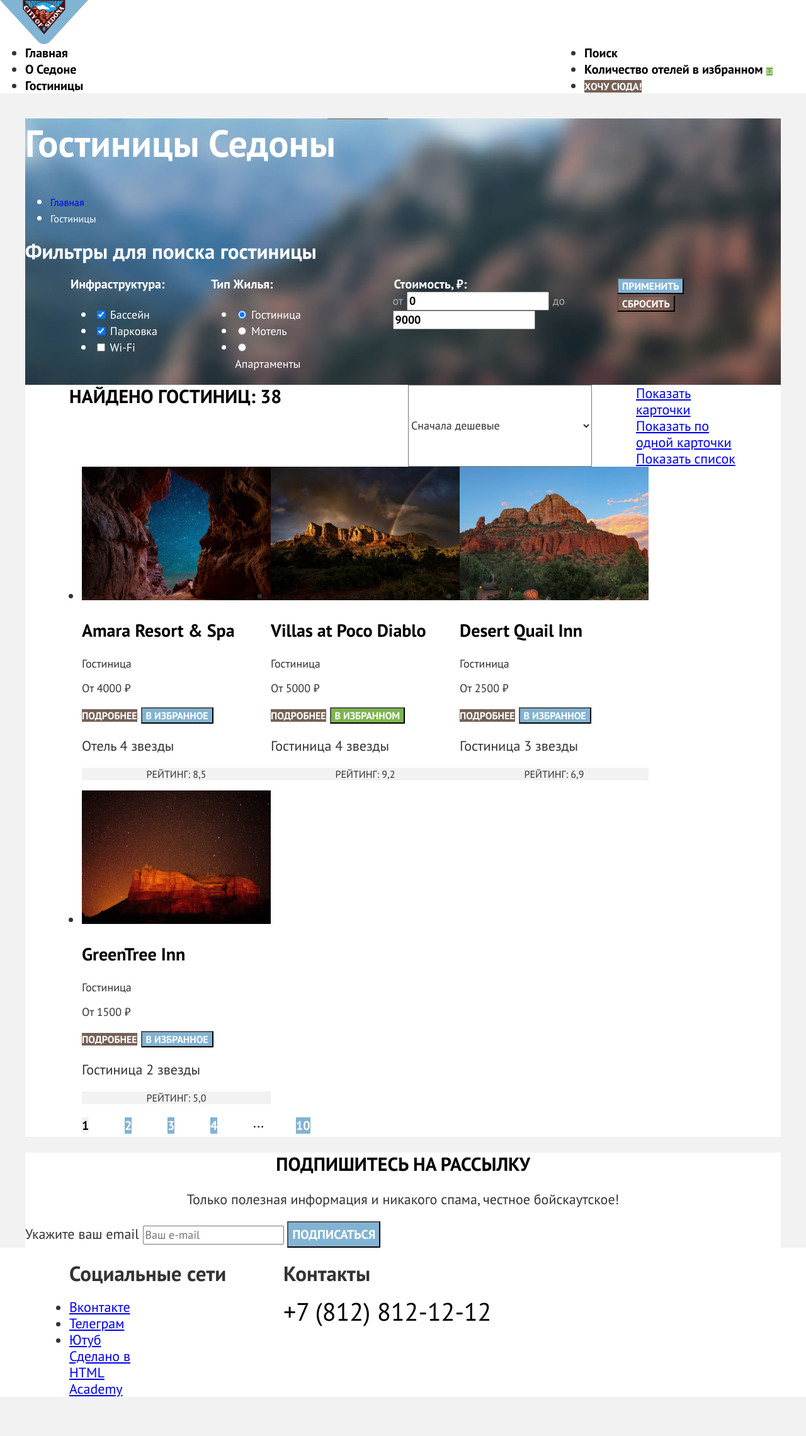
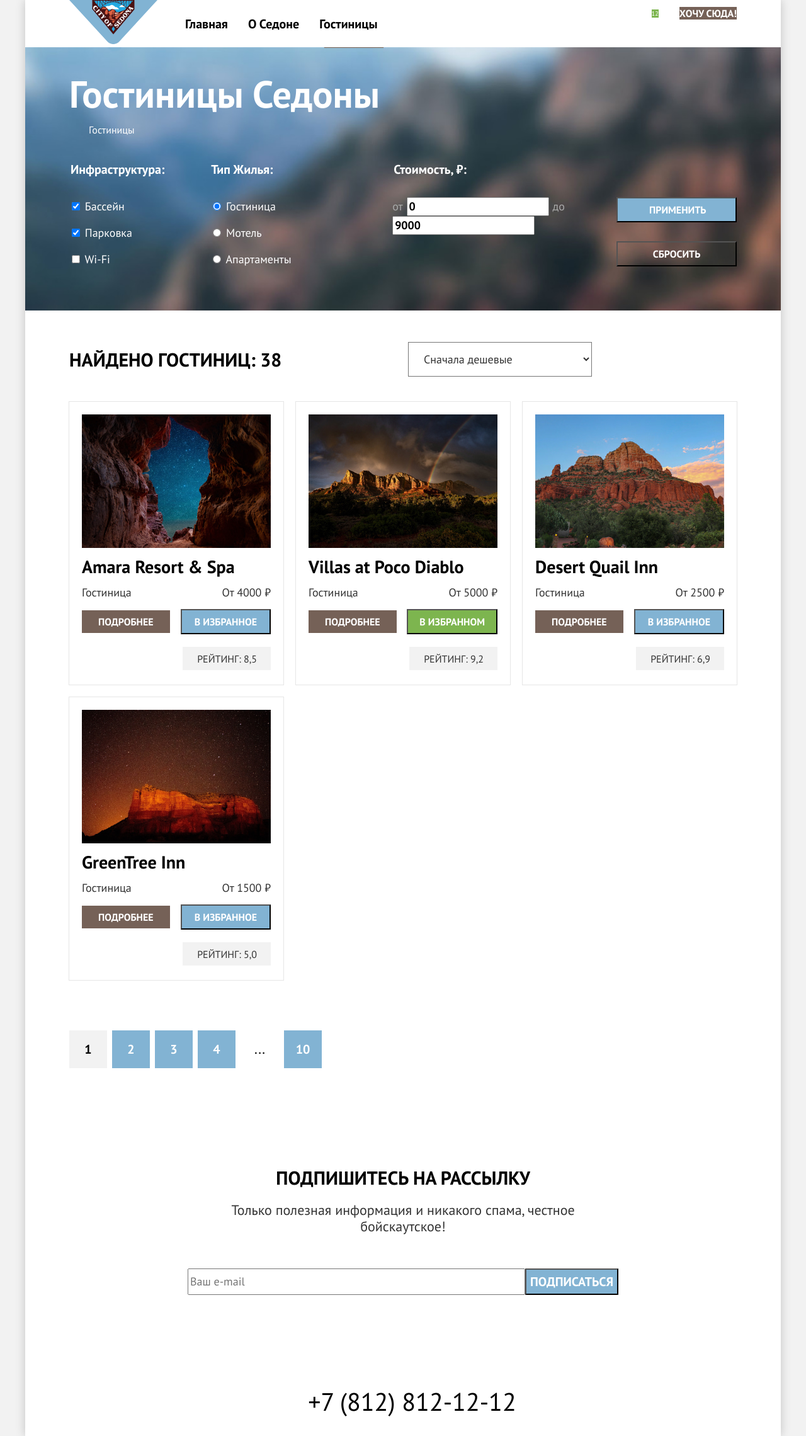
Before and after one commit to htmlacademy-htmlcss/2488447-sedona-2, a plain HTML site: page catalog.html in a window 1280 px wide. Shown: the whole page at 63% size. Before the commit the page ends 2219 px from the top, so only its background shows below. Drawn offline with Linux system fonts and the light colour scheme.

Commit message:
Добавляет флексы для всех микросеток

```diff
--- a/catalog.html
+++ b/catalog.html
@@ -6,14 +6,15 @@
     <link rel="stylesheet" href="styles/styles.css">
   </head>
   <body>
+    <div class="page-wrapper">
       <header class="page-header" data-test="header">
         <a class="logo" href="index.html" aria-current="page">
-        <img class="logo-image" src="images/logo.svg" width="140" height="70" alt="Логотип сайта Седона">
+          <img class="logo-image" src="images/logo.svg" width="140" height="70" alt="Логотип сайта Седона.">
         </a>
         <nav class="navigation">
           <ul class="navigation-list">
             <li class="navigation-item">
-            <a class="navigation-link navigation-link-current" href="index.html" aria-current="page">Главная</a>
+              <a class="navigation-link" href="index.html" aria-current="page">Главная</a>
             </li>
             <li class="navigation-item">
               <a class="navigation-link" href="#">О Седоне</a>
@@ -25,14 +26,12 @@
           <ul class="navigation-user">
             <li class="navigation-user-item">
               <a class="navigation-user-link search-link" href="#">
-              <span class="visually-hidden">
-                Поиск
-              </span>
+                <span class="visually-hidden">Поиск.</span>
               </a>
             </li>
             <li class="navigation-user-item">
               <a class="navigation-user-link" href="#">
-              <span class="visually-hidden">Количество отелей в избранном</span>
+                <span class="visually-hidden">Количество отелей в избранном.</span>
                 <span class="number-likes">12</span>
               </a>
             </li>
@@ -42,14 +41,13 @@
           </ul>
         </nav>
       </header>
-    <main class="main-inner" data-test="main">
-      <div class="page-container">
+      <main class="main-container" data-test="main">
         <div class="filter" data-test="filter">
             <h1 class="catalog-inner-title">Гостиницы Седоны</h1>
             <ul class="breadcrumbs">
               <li class="breadcrumbs-item">
                 <a class="breadcrumbs-link" href="index.html">
-                <span class="visually-hidden">Главная</span>
+                  <span class="visually-hidden">Главная.</span>
                 </a>
               </li>
               <li class="breadcrumbs-item">
@@ -57,7 +55,7 @@
               </li>
             </ul>
           <section class="hotel-filters">
-            <h2 class="visually-hidden">Фильтры для поиска гостиницы</h2>
+            <h2 class="visually-hidden">Фильтры для поиска гостиницы.</h2>
             <form class="filter-form" action="https://echo.htmlacademy.ru" method="get">
                 <fieldset class="filter-group filter-infrastructure">
                   <legend class="filter-title">Инфраструктура:</legend>
@@ -129,80 +127,104 @@
             </select>
             <div class="catalog-format">
               <a class="button-format button-format-active" href="#">
-                <span class="visually-hidden">Показать карточки</span>
+                <span class="visually-hidden">Показать карточки.</span>
               </a>
               <a class="button-format" href="#">
-                <span class="visually-hidden">Показать по одной карточки</span>
+                <span class="visually-hidden">Показать по одной карточки.</span>
               </a>
               <a class="button-format" href="#">
-                <span class="visually-hidden">Показать список</span>
+                <span class="visually-hidden">Показать список.</span>
               </a>
             </div>
           </div>
           <ul class="catalog-list">
             <li class="catalog-item">
               <a class="catalog-card-link" href="#" tabindex="-1">
-                <img class="catalog-card-img" src="images/hotel-amara-resort-spa.jpg" width="300" height="212" alt="Горное ущелье с видом на звёздное небо">
+                <img class="catalog-card-img" src="images/hotel-amara-resort-spa.jpg" width="300" height="212" alt="Горное ущелье с видом на звёздное небо.">
               </a>
               <a class="catalog-card-link" href="#" tabindex="-1">
                 <h3 class="catalog-card-title">Amara Resort & Spa</h3>
               </a>
+              <div class="catalog-price-container">
                 <p class="catalog-card-name">Гостиница</p>
                 <p class="catalog-card-price">От 4000 ₽</p>
+              </div>
+              <div class="catalog-button-container">
                 <a class="button secondary-button" href="#">Подробнее</a>
                 <button class="button primary-button" type="button">В избранное</button>
+              </div>
+              <div class="catalog-rating-container">
                 <p class="star-four stars">
-                <span class="visually-hidden">Отель 4 звезды</span>
+                  <span class="visually-hidden">Гостиница 4 звезды.</span>
                 </p>
                 <p class="rating-card">Рейтинг: 8,5</p>
+              </div>
             </li>
             <li class="catalog-item">
               <a class="catalog-card-link" href="#" tabindex="-1">
-                <img class="catalog-card-img" src="images/hotel-villas-at-poco-diablo.jpg" width="300" height="212" alt="Горы на фоне пасмурного неба с радугой">
+                <img class="catalog-card-img" src="images/hotel-villas-at-poco-diablo.jpg" width="300" height="212" alt="Горы на фоне пасмурного неба с радугой.">
               </a>
               <a class="catalog-card-link" href="#" tabindex="-1">
                 <h3 class="catalog-card-title">Villas at Poco Diablo</h3>
               </a>
+              <div class="catalog-price-container">
                 <p class="catalog-card-name">Гостиница</p>
                 <p class="catalog-card-price">От 5000 ₽</p>
+              </div>
+              <div class="catalog-button-container">
                 <a class="button secondary-button" href="#">Подробнее</a>
                 <button class="button like-card-in-favorites" type="button">В избранном</button>
+              </div>
+              <div class="catalog-rating-container">
                 <p class="star-four stars">
-                <span class="visually-hidden">Гостиница 4 звезды</span>
+                  <span class="visually-hidden">Гостиница 4 звезды.</span>
                 </p>
                 <p class="rating-card">Рейтинг: 9,2</p>
+              </div>
             </li>
             <li class="catalog-item">
               <a class="catalog-card-link" href="#" tabindex="-1">
-                <img class="catalog-card-img" src="images/hotel-desert-quail-inn.jpg" width="300" height="212" alt="Гора в окружении деревьев">
+                <img class="catalog-card-img" src="images/hotel-desert-quail-inn.jpg" width="300" height="212" alt="Гора в окружении деревьев.">
               </a>
               <a class="catalog-card-link" href="#" tabindex="-1">
                 <h3 class="catalog-card-title">Desert Quail Inn</h3>
               </a>
+              <div class="catalog-price-container">
                 <p class="catalog-card-name">Гостиница</p>
                 <p class="catalog-card-price">От 2500 ₽</p>
+              </div>
+              <div class="catalog-button-container">
                 <a class="button secondary-button" href="#">Подробнее</a>
                 <button class="button primary-button" type="button">В избранное</button>
+              </div>
+              <div class="catalog-rating-container">
                 <p class="star-three stars">
-                <span class="visually-hidden">Гостиница 3 звезды</span>
+                  <span class="visually-hidden">Гостиница 3 звезды.</span>
                 </p>
                 <p class="rating-card">Рейтинг: 6,9</p>
+              </div>
             </li>
             <li class="catalog-item">
               <a class="catalog-card-link" href="#" tabindex="-1">
-                <img class="catalog-card-img" src="images/hotel-greentree-inn.jpg" width="300" height="212" alt="Гора на фоне звёздного неба">
+                <img class="catalog-card-img" src="images/hotel-greentree-inn.jpg" width="300" height="212" alt="Гора на фоне звёздного неба.">
               </a>
               <a class="catalog-card-link" href="#" tabindex="-1">
                 <h3 class="catalog-card-title">GreenTree Inn</h3>
               </a>
+              <div class="catalog-price-container">
                 <p class="catalog-card-name">Гостиница</p>
                 <p class="catalog-card-price">От 1500 ₽</p>
+              </div>
+              <div class="catalog-button-container">
                 <a class="button secondary-button" href="#">Подробнее</a>
                 <button class="button primary-button" type="button">В избранное</button>
+              </div>
+              <div class="catalog-rating-container">
                 <p class="star-two stars">
-                <span class="visually-hidden">Гостиница 2 звезды</span>
+                  <span class="visually-hidden">Гостиница 2 звезды.</span>
                 </p>
                 <p class="rating-card">Рейтинг: 5,0</p>
+              </div>
             </li>
           </ul>
           <ul class="pagination-list">
@@ -230,43 +252,43 @@
           <h2 class="title">Подпишитесь на рассылку</h2>
           <p class="subtitle">Только полезная информация и никакого спама, честное бойскаутское!</p>
           <form class="subscribe-form" action="https://echo.htmlacademy.ru" method="post">
-            <label class="visually-hidden" for="email-id">Укажите ваш email</label>
+            <label class="visually-hidden" for="email-id">Укажите ваш email.</label>
             <input class="form-e-mail" type="text" placeholder="Ваш e-mail" name="email" id="email-id">
             <button class="button-big primary-button" type="submit">Подписаться</button>
           </form>
         </section>
-      </div>
       </main>
       <footer class="page-footer" data-test="footer">
         <div class="page-footer-container">
           <section class="social">
-          <h2 class="visually-hidden">Социальные сети</h2>
+            <h2 class="visually-hidden">Социальные сети.</h2>
             <ul class="contacts-list">
               <li class="contacts-item">
                 <a class="contacts-logo" href="https://vk.com/htmlacademy">
-                <span class="visually-hidden">Вконтакте</span>
+                  <span class="visually-hidden">Вконтакте.</span>
                 </a>
               </li>
               <li class="contacts-item">
                 <a class="contacts-logo" href="https://t.me/htmlacademy">
-                <span class="visually-hidden">Телеграм</span>
+                  <span class="visually-hidden">Телеграм.</span>
                 </a>
               </li>
               <li class="contacts-item">
                 <a class="contacts-logo" href="https://www.youtube.com/user/htmlacademyru">
-                <span class="visually-hidden">Ютуб</span>
+                  <span class="visually-hidden">Ютуб.</span>
                 </a>
               </li>
             </ul>
           </section>
           <section class="contacts">
-          <h2 class="visually-hidden">Контакты</h2>
+            <h2 class="visually-hidden">Контакты.</h2>
             <a class="contacts-telephone" href="tel:+78128121212">+7 (812) 812-12-12</a>
           </section>
           <a class="developer-logo" href="https://htmlacademy.ru/">
-          <span class="visually-hidden">Сделано в HTML Academy</span>
+            <span class="visually-hidden" lang="en">Сделано в HTML Academy.</span>
           </a>
         </div>
       </footer>
+    </div>
     </body>
     </html>
--- a/styles/styles.css
+++ b/styles/styles.css
@@ -20,9 +20,6 @@ html {
 
 body {
   margin: 0;
-  display: flex;
-  flex-direction: column;
-  min-height: 100%;
   font-family: "PT Sans", sans-serif;
   font-size: 22px;
   line-height: 26px;
@@ -31,49 +28,83 @@ body {
   background-color: #F2F2F2;
 }
 
-.page-header {
+.page-wrapper {
+  display: flex;
+  flex-direction: column;
+  width: 1200px;
+  margin: 0 auto;
+  min-height: 100vh;
   background-color: #FFFFFF;
+  box-shadow: 0 0 15px rgba(0, 0, 0, 0.2);
 }
 
-.logo-image {
+.main-container {
+  flex-grow: 1;
+}
+
+.visually-hidden {
+  position: fixed;
+  transform: scale(0);
+}
+
+.page-header {
+  display: flex;
+  width: 100%;
+  padding: 0 70px;
+  justify-content: space-between;
+  box-sizing: border-box;
+  margin: 0;
+}
+
+.logo {
   display: block;
 }
 
+
 .navigation {
+  width: 892px;
   display: flex;
-  width: 1200px;
-  margin: 0 auto;
-  flex-wrap: wrap;
+  justify-content: space-between;
+  align-items: center;
 }
 
 .navigation-list {
-  width: 464px;
+  display: flex;
+  flex-wrap: wrap;
+  max-width: 464px;
   margin: 0;
   padding: 0;
-  margin-right: auto;
+  list-style-type: none;
 }
 
 .navigation-user {
-  width: 312px;
+  display: flex;
+  flex-wrap: wrap;
+  max-width: 312px;
   margin: 0;
   padding: 0;
-  flex-wrap: wrap;
+  list-style-type: none;
 }
 
 .navigation-link {
+  padding: 20px 16px;
   font-size: 20px;
   line-height: 24px;
   font-weight: 700;
   color: #000000;
   text-decoration: none;
+  display: block;
 }
 
 .navigation-user-link {
+  min-width: 44px;
+  min-height: 64px;
   font-size: 20px;
   line-height: 24px;
   font-weight: 700;
   color: #000000;
   text-decoration: none;
+  display: block;
 }
 
 .number-likes {
@@ -104,29 +135,21 @@ body {
   background-color: #82B3D3;
 }
 
-.main-container {
-  flex-grow: 1;
-}
-
-.page-container {
-  width: 1200px;
-  margin: 0 auto;
-}
-
 .welcome {
+  display: flex;
+  flex-direction: column;
+  justify-content: center;
+  align-items: center;
   background-image: url(../images/welcome-background.jpg);
   background-size: cover;
   background-repeat: no-repeat;
   background-color: #D4E5EF;
+  min-height: 485px;
+  width: 100%;
 }
 
 .welcome-image {
   display: block;
-  margin: 0 auto;
-}
-
-.advantages {
-  background-color: #FFFFFF;
 }
 
 .title {
@@ -136,16 +159,37 @@ body {
   color: #000000;
   text-align: center;
   text-transform: uppercase;
+  margin: 0;
+  max-width: 620px;
 }
 
 .subtitle {
   text-align: center;
 }
 
+.advantages .title {
+  margin: 69px auto 25px auto;
+}
+
+.advantages .subtitle {
+  margin: 0 auto 90px auto;
+}
+
 .advantages-list {
+  display: flex;
+  flex-wrap: wrap;
+  width: 100%;
   margin: 0;
   padding: 0;
+  list-style-type: none;
+}
 
+.advantages-item:nth-child(even) {
+  background-color: #F0F6FA;
+}
+
+.advantages-item:nth-child(odd) {
+  background-color: #E6F0F6;
 }
 
 .subject {
@@ -163,37 +207,70 @@ body {
   text-align: center;
 }
 
+.advantages-item-dark {
+  color: #FFFFFF;
+  background-color: #82B3D3;
+  display: flex;
+  padding: 0;
+  margin: 0;
+  width: 100%;
+}
+
+.advantages-container {
+  display: flex;
+  flex-direction: column;
+  padding: 102px 85px;
+  width: 400px;
+}
+
+.advantages-item {
+  display: flex;
+  flex-direction: column;
+  width: 400px;
+  padding: 112px 85px;
+  box-sizing: border-box;
+}
+
 .advantages-subject-light {
   color: #FFFFFF;
+  padding: 0;
+  margin: 0 0 62px 0;
 }
 
-.advantages-text-light {
-  color: #FFFFFF;
+.advantages-item-dark .text {
+  padding: 0;
+  margin: 0;
 }
 
-.advantages-item-dark {
-  background-color: #82B3D3;
+.advantages-item .subject{
+  padding: 0;
+  margin: 0 0 62px 0;
 }
 
-.advantages-item-light {
-  background-color: #F0F6FA;
-
+.advantages-item .text {
+  padding: 0;
+  margin: 0;
 }
 
-.advantages-item-medium {
-  background-color: #E6F0F6;
+.advantages-image {
+  display: block;
+  margin: auto;
 }
 
-.services {
-  background-color: #FFFFFF;
+.advantages-image-left {
+  order: -1;
+}
+
+.services .title {
+  margin: 64px auto 20px auto;
+}
+
+.services .subtitle {
+  margin: 0 auto 64px auto;
 }
 
 .services-item:nth-child(odd) {
   background-color: #E6F0F6;
-}
-
-.search {
-  background-color: #FFFFFF;
 }
 
 .services-list {
@@ -202,10 +279,45 @@ body {
   padding: 0;
   justify-content: space-between;
   flex-wrap: wrap;
+  list-style-type: none;
+  width: 100%;
 }
 
 .services-item {
+  display: flex;
+  flex-direction: column;
   width: 400px;
+  padding: 81px 85px;
+  box-sizing: border-box;
+}
+
+.services-subject {
+  margin: 0 0 30px 0;
+}
+
+.services-item .text {
+  margin: 0;
+}
+
+.search {
+  display: flex;
+  flex-direction: column;
+  padding: 96px 304px;
+  align-items: center;
+  justify-content: center;
+}
+
+.search .title {
+  margin: 0 0 20px 0;
+}
+
+.search .subtitle {
+  margin: 0 0 54px 0;
+}
+
+.search .button-big {
+  padding: 8px 50px;
+  margin: 0;
 }
 
 .button-big {
@@ -219,18 +331,49 @@ body {
 }
 
 .subscribe {
+  display: flex;
+  flex-direction: column;
+  padding: 96px 258px 104px 258px;
+  align-items: center;
+  justify-content: center;
   background-image: url(../images/blurry-mountains.jpg);
   background-size: cover;
   background-repeat: no-repeat;
   background-color: #D4E5EF;
 }
 
+.subscribe-catalog {
+  display: flex;
+  flex-direction: column;
+  padding: 96px 258px 104px 258px;
+  align-items: center;
+  justify-content: center;
+}
+
+
+
 .subscribe-title {
   color: #FFFFFF;
+  margin: 0 0 20px 0;
+}
+
+.subscribe-catalog .title {
+  margin: 0 0 20px 0;
 }
 
 .subscribe-subtitle {
   color: #FFFFFF;
+  margin: 0 0 54px 0;
+}
+
+.subscribe-catalog .subtitle {
+  margin: 0 0 54px 0;
+}
+
+.subscribe-form {
+  display: grid;
+  grid-template-columns: 1fr auto;
+  width: 684px;
 }
 
 .form-e-mail {
@@ -240,34 +383,35 @@ body {
   color: #000000;
 }
 
-.page-footer {
-  background-color: #FFFFFF;
-}
-
 .page-footer-container {
   display: flex;
-  width: 1060px;
-  margin: 0 auto;
+  width: 100%;
+  padding: 40px 70px 30px 70px;
   justify-content: space-between;
-  flex-wrap: wrap;
+  align-items: center;
+  box-sizing: border-box;
 }
 
 .contacts-list {
-  width: 142px;
+  display: flex;
+  flex-wrap: wrap;
+  max-width: 190px;
   padding: 0;
   margin: 0;
+  list-style-type: none;
+}
+
+.contacts-logo {
+  min-width: 48px;
+  min-height: 40px;
+  display: block;
 }
 
 .contacts {
-  width: 720px;
+  display: flex;
+  max-width: 720px;
   padding: 0;
   margin: 0;
-}
-
-.developer-logo {
-  width: 115px;
-  margin: 0;
-  padding: 0;
 }
 
 .contacts-telephone {
@@ -276,18 +420,71 @@ body {
   text-align: center;
   text-decoration: none;
   color: #000000;
+  padding: 5px 194px;
 }
+
+.developer-logo {
+  min-width: 115px;
+  min-height: 33px;
+  margin: 0;
+  padding: 0;
+  display: block;
+}
+
+.filter {
+  background-image: url(../images/blurry-mountain-2.jpg);
+  background-size: cover;
+  background-repeat: no-repeat;
+  background-color: #D4E5EF;
+  color: #FFFFFF;
+  padding: 35px 70px 70px 70px;
+}
+
+.catalog-inner-title {
+  font-size: 60px;
+  line-height: 78px;
+  font-weight: 700;
+  margin: 0 0 8px 0;
+}
+
+.breadcrumbs {
+  display: flex;
+  max-width: 187px;
+  margin: 0 0 40px 0;
+  padding: 0;
+  list-style-type: none;
+}
+
+.breadcrumbs-link {
+  min-width: 31px;
+  min-height: 20px;
+  font-size: 16px;
+  line-height: 21px;
+  text-decoration: none;
+  display: block;
+}
+
+
 
 .filter-form {
   display: flex;
   width: 1060px;
   margin: 0 auto;
+  padding: 0;
 }
 
 .filter-group {
   border: none;
   padding: 0;
   margin: 0;
+}
+
+.filter-list {
+  display: grid;
+  margin: 0;
+  padding: 0;
+  gap: 16px;
+  list-style-type: none;
 }
 
 .filter-infrastructure {
@@ -305,38 +502,27 @@ body {
   margin-right: 70px;
 }
 
-.catalog-form-button {
-  width: 191px;
-}
-
-.subscribe-catalog {
-  background-color: #FFFFFF;
-}
-
-.filter {
-  background-image: url(../images/blurry-mountain-2.jpg);
-  background-size: cover;
-  background-repeat: no-repeat;
-  background-color: #D4E5EF;
-  color: #FFFFFF;
-}
-
-.catalog-inner-title {
-  font-size: 60px;
-  line-height: 78px;
+.filter-title {
+  margin: 0 0 32px 0;
+  font-size: 20px;
+  line-height: 24px;
   font-weight: 700;
 }
 
-.breadcrumbs-link {
-  font-size: 16px;
-  line-height: 21px;
-  text-decoration: none;
+.catalog-form-button {
+  display: flex;
+  flex-direction: column;
+  gap: 30px;
+  width: 191px;
+  padding: 56px 0 0 0;
 }
 
-.filter-title {
-  font-size: 20px;
-  line-height: 24px;
-  font-weight: 700;
+.catalog-form-button .primary-button {
+  padding: 8px 50px;
+}
+
+.catalog-form-button .button-reset {
+  padding: 8px 50px;
 }
 
 .control {
@@ -365,25 +551,24 @@ body {
 }
 
 .catalog {
-  background-color: #FFFFFF;
+  width: 100%;
+  padding: 50px 70px 60px 70px;
+  box-sizing: border-box;
 }
 
 .catalog-container {
   display: flex;
-  width: 1060px;
-  margin: 0 auto;
+  align-items: center;
+  margin-bottom: 40px;
 }
 
 .catalog-title {
   margin: 0;
   padding: 0;
-  width: 338px;
+  max-width: 350px;
   margin-right: auto;
 }
 
-.catalog .title {
-  text-align: left;
-}
 
 .select-control {
   font-family: inherit;
@@ -394,21 +579,51 @@ body {
   background-color: #FFFFFF;
   width: 292px;
   margin: 0;
-  padding: 0;
   margin-right: 70px;
+  padding: 14px 20px;
 }
 
+
 .catalog-format {
+  display: flex;
+  flex-wrap: wrap;
   margin: 0;
   padding: 0;
-  width: 160px;
+  max-width: 220px;
+  gap: 8px;
+}
+
+.button-format {
+  min-width: 48px;
+  min-height: 48px;
+  display: block;
 }
 
 .catalog-list {
   display: flex;
-  width: 1060px;
-  margin: 0 auto;
   flex-wrap: wrap;
+  gap: 20px;
+  margin: 0 0 80px 0;
+  padding: 0;
+}
+
+.catalog-item {
+  display: flex;
+  flex-direction: column;
+  width: 340px;
+  padding: 20px;
+  box-shadow: 0 0 0 1px #E6E6E6;
+  box-sizing: border-box;
+  gap: 16px;
+}
+.catalog-card-img {
+  display: block;
+  margin-top: 0;
+}
+
+.catalog-card-title {
+  margin: 0;
+  text-align: left;
 }
 
 .catalog-card-link {
@@ -417,24 +632,62 @@ body {
   font-weight: 700;
   text-decoration: none;
   color: #000000;
+  display: block;
+}
+
+.catalog-price-container {
+  display: flex;
+  justify-content: space-between;
+  align-items: center;
 }
 
 .catalog-card-name {
+  margin: 0;
   font-size: 18px;
   line-height: 21px;
 }
 
 .catalog-card-price {
+  margin: 0;
   font-size: 18px;
   line-height: 21px;
 }
 
+.catalog-button-container {
+  display: flex;
+  justify-content: space-between;
+  align-items: center;
+
+}
+
+.catalog .primary-button {
+  padding: 8px 20px;
+}
+
+.catalog .secondary-button {
+  padding: 8px 26px;
+}
+
+
+.catalog-rating-container {
+  display: flex;
+  justify-content: space-between;
+  align-items: center;
+}
+
+.stars {
+  max-width: 140px;
+  max-height: 37px;
+}
 .like-card-in-favorites {
   color: #FFFFFF;
   background-color: #7DB54F;
+  padding: 8px 18px;
 }
 
 .rating-card {
+  margin: 0;
+  padding: 9px 22px 8px 23px;
   font-size: 16px;
   line-height: 20px;
   text-align: center;
@@ -444,20 +697,16 @@ body {
 
 .pagination-list {
   display: flex;
-  width: 1060px;
-  margin: 0 auto;
+  margin: 0;
+  padding: 0;
+  list-style-type: none;
 }
 
-.pagination-item {
-  list-style-type: none;
-  padding: 0;
-  margin: 0;
-  width: 60px;
-  margin-right: 8px;
-
-}
 
 .pagination-link {
+  display: block;
+  min-width: 60px;
+  padding: 12px 14px;
   font-size: 20px;
   line-height: 36px;
   font-weight: 700;
@@ -465,6 +714,8 @@ body {
   text-align: center;
   color: #FFFFFF;
   background-color: #82B3D3;
+  margin-right: 8px;
+  box-sizing: border-box;
 }
 
 .pagination-current {
@@ -473,6 +724,10 @@ body {
 }
 
 .pagination-text {
+  display: block;
   color: #000000;
-  text-align: center;
+  min-width: 60px;
+  padding: 16px 22px 17px 22px;
+  margin-right: 8px;
+  box-sizing: border-box;
 }
```
Also changed, not shown: index.html (+27 -25 lines). Lines whose indentation alone changed are shown as unchanged.
